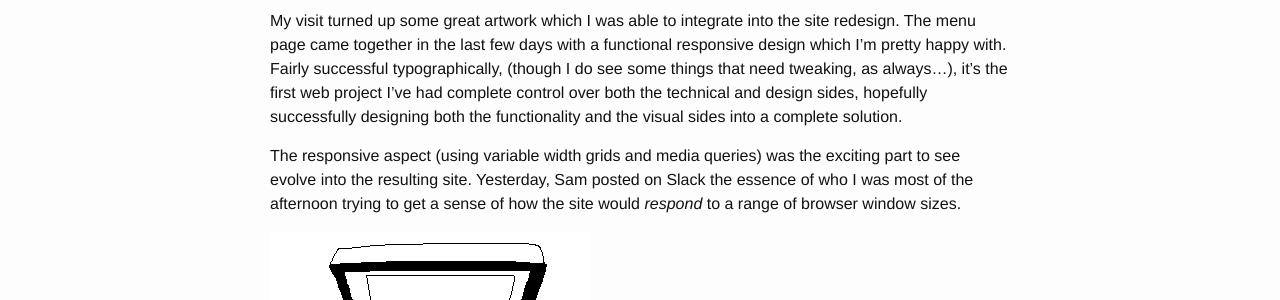
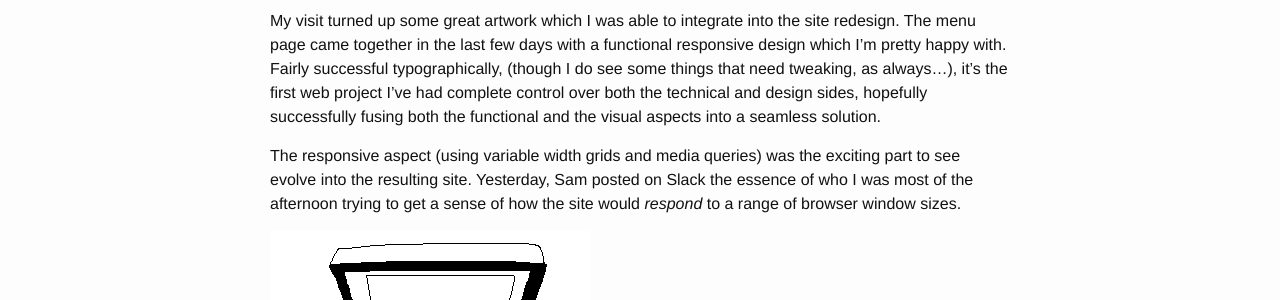
Before and after one commit to fsanger/fsanger.github.io, a Jekyll site: the page built from _posts/2015-06-30-post-post.md, in a window 1280 px wide. Shown: the part 365-665 px from the top of the page. Built offline with Jekyll 4.4.1, drawn with Linux system fonts in a browser that asks for light colours.

Commit message:
tweak text for  Post Post

```diff
--- a/_posts/2015-06-30-post-post.md
+++ b/_posts/2015-06-30-post-post.md
@@ -9,7 +9,7 @@ I’m writing this blog post after the fact, hence… a post-post. For the last
 After some initial obstacles in getting in touch with the owner, I got their buy-in to drop by and take some photos. I knew the place had a long history in Austin, and indeed it feels like a blast from the past, a relic of another time: dark furniture, dim dining room lighting and some surprising treasures mixed in.
 
 My visit turned up some great artwork which I was able to integrate into the site redesign.
-The menu page came together in the last few days with a functional responsive design which I’m pretty happy with. Fairly successful typographically, (though I do see some things that need tweaking, as always…), it’s the first web project I’ve had complete control over both the technical and design sides, hopefully successfully designing both the functionality and the visual sides into a complete solution.
+The menu page came together in the last few days with a functional responsive design which I’m pretty happy with. Fairly successful typographically, (though I do see some things that need tweaking, as always…), it’s the first web project I’ve had complete control over both the technical and design sides, hopefully successfully fusing both the functional and the visual aspects into a seamless solution.
 
 The responsive aspect (using variable width grids and media queries) was the exciting part to see evolve into the resulting site. Yesterday, Sam posted on Slack the essence of who I was most of the afternoon trying to get a sense of how the site would _respond_ to a range of browser window sizes.
 
```
